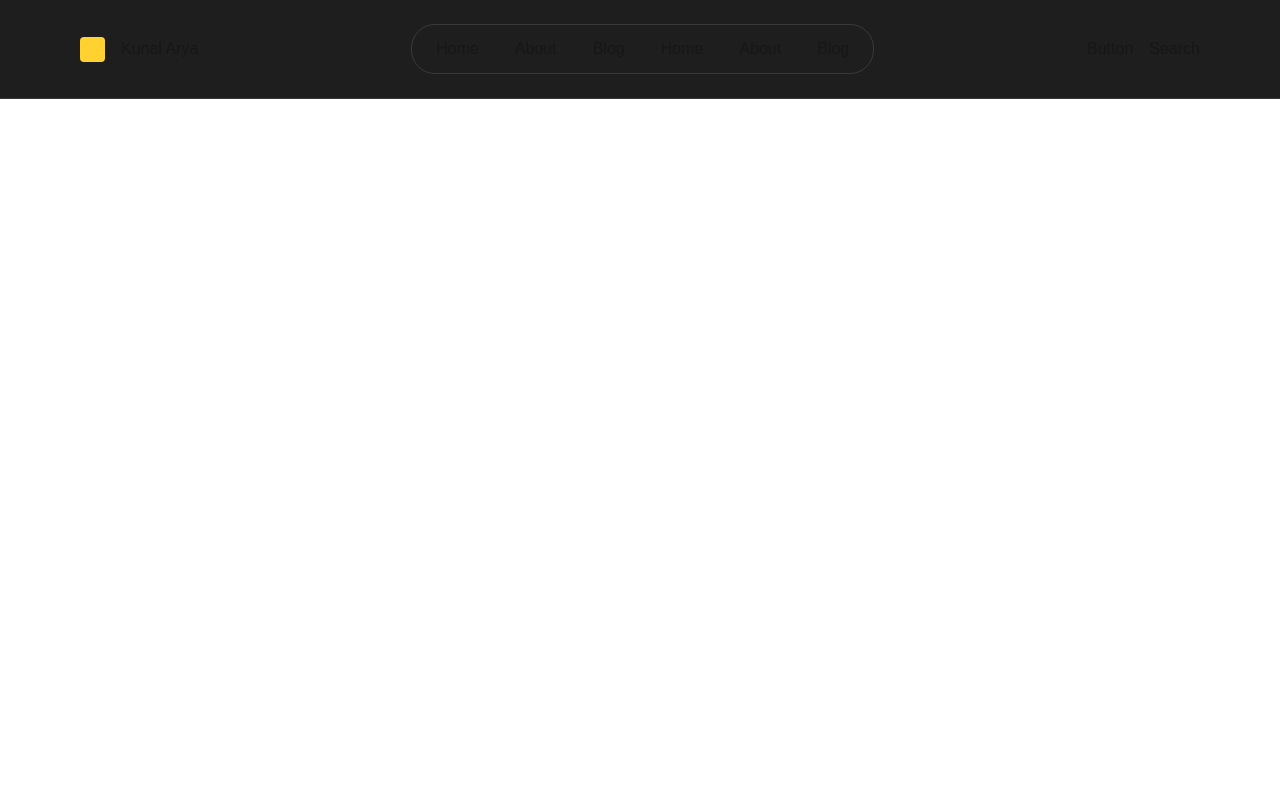
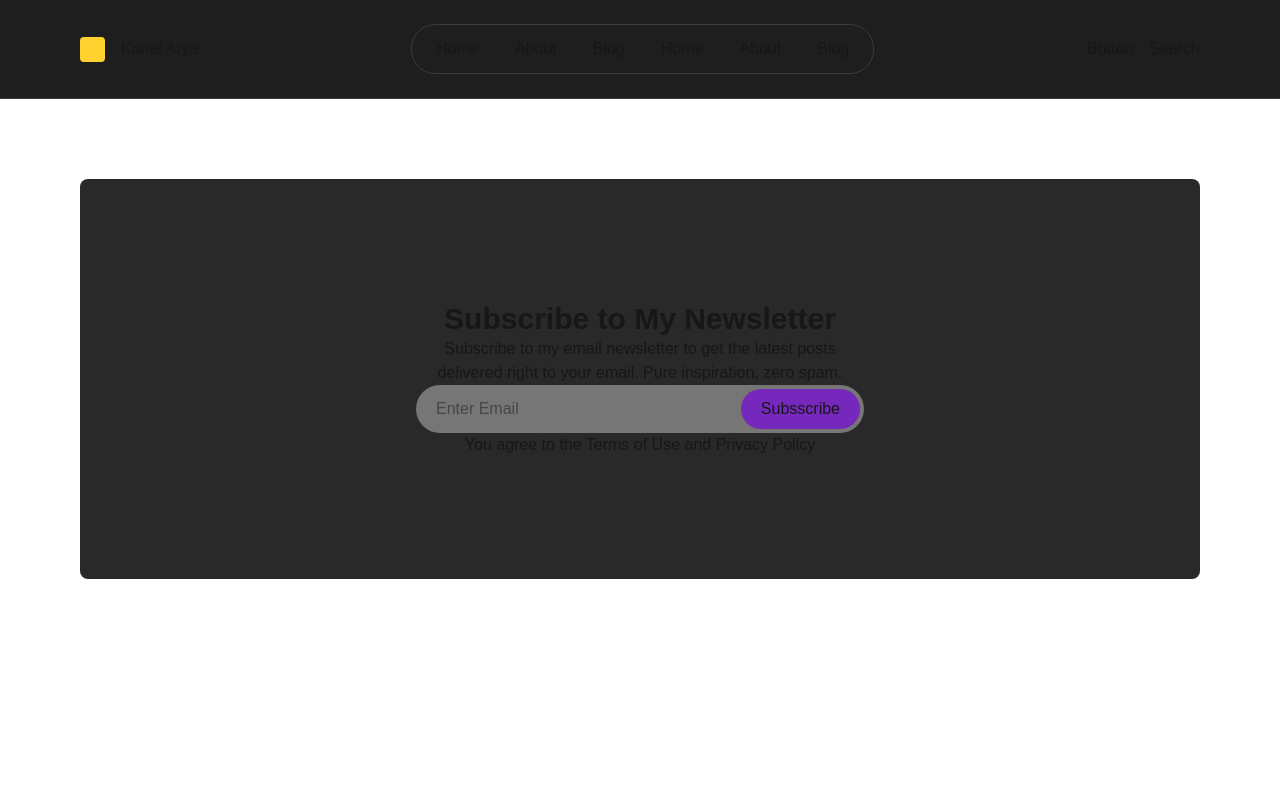
Before and after one commit to kunalArya1/portfolio, a Next.js app: page / in a window 1280 px wide. Shown: the top 800 px of the page. Built offline with nearby package versions, Linux system fonts and the light colour scheme.

Commit message:
NewsLetter Section

```diff
--- a/src/app/page.tsx
+++ b/src/app/page.tsx
@@ -1,9 +1,25 @@
+import NewLetter from "@/components/Newsletter";
 export default function Home() {
   return (
     <div className="h-[100vh] w-full px-20">
+      {/* hero section */}
       <section></section>
+      {/* case studies section */}
       <section></section>
+      {/* featured section */}
       <section></section>
+      {/* project section */}
+      <section></section>
+      {/* recent blog section */}
+      <section></section>
+      {/* my reasoning section */}
+      <section></section>
+      {/* skills section */}
+      <section></section>
+      {/* work exprenice section */}
+      <section></section>
+      {/* newsletter section */}
+      <NewLetter />
     </div>
   );
 }
--- /dev/null
+++ b/src/components/Newsletter.tsx
@@ -0,0 +1,26 @@
+export default function NewLetter() {
+  return (
+    <section className="w-full h-[50%] bg-[#292929] rounded-lg my-20 flex items-center justify-center text-center">
+      <div className="w-[40%]">
+        <h1 className=" font-bold text-3xl m-b-5">
+          Subscribe to My Newsletter
+        </h1>
+        <h4>
+          Subscribe to my email newsletter to get the latest posts delivered
+          right to your email. Pure inspiration, zero spam.
+        </h4>
+        <div className=" p-1 rounded-3xl flex justify-between items-center bg-[#767676]">
+          <input
+            type="text"
+            className=" outline-none mx-4"
+            placeholder="Enter Email"
+          />
+          <button className=" p-1 bg-[#7728bc] rounded-3xl px-5 py-2">
+            Subsscribe
+          </button>
+        </div>
+        <p>You agree to the Terms of Use and Privacy Policy</p>
+      </div>
+    </section>
+  );
+}
```
